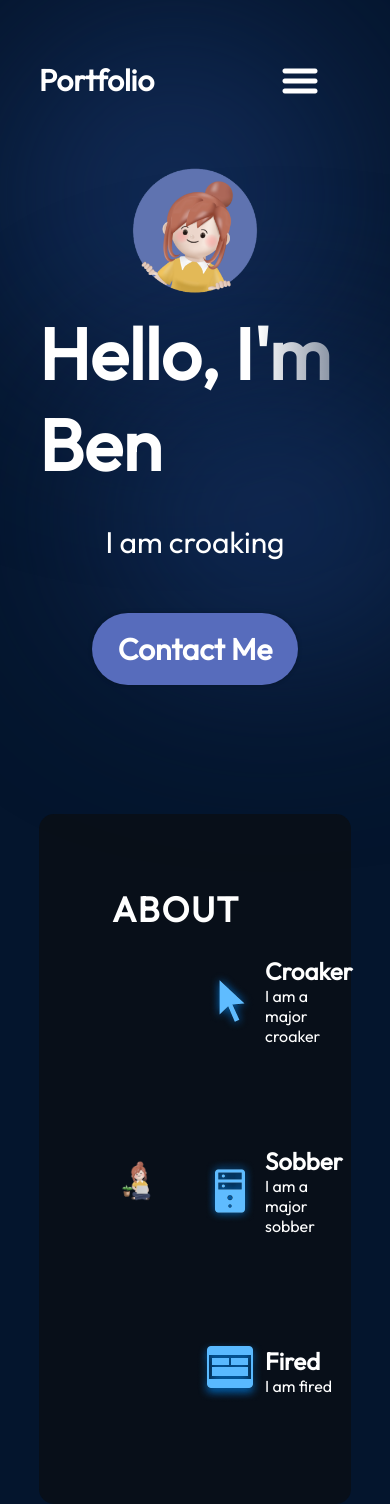
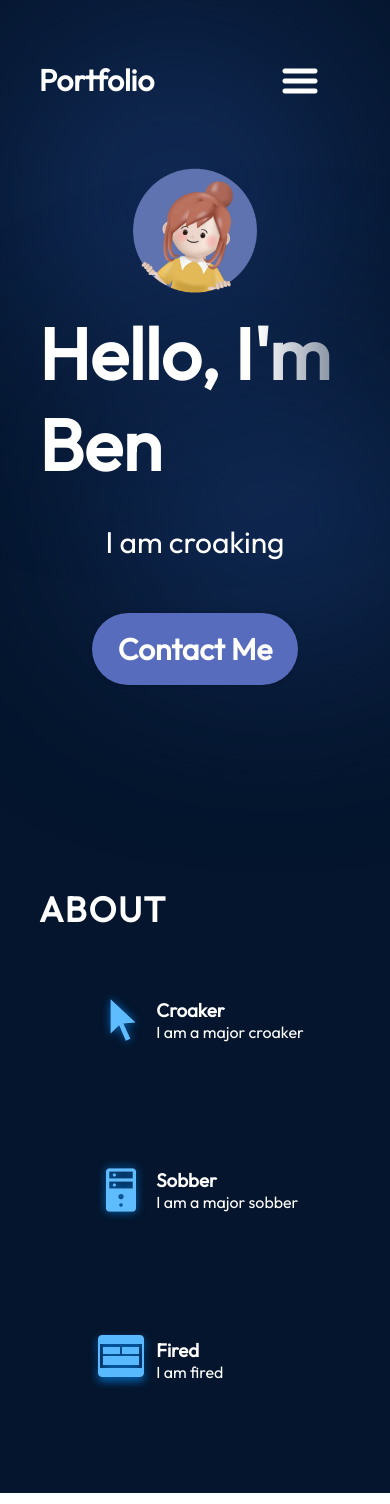
Before and after one commit to hnguyentran03/hnguyentran03.github.io, a React (Vite) app: page / in a window 390 px wide. Shown: the top 1504 px of the page. Built offline with nearby package versions, Linux system fonts and the light colour scheme.

Commit message:
finished about section

```diff
--- a/src/components/About/About.jsx
+++ b/src/components/About/About.jsx
@@ -5,7 +5,7 @@ import { getImageUrl } from '../../utils';
 
 export const About = () => {
   return (
-    <section className={styles.container}>
+    <section className={styles.container} id='about'>
         <h2 className={styles.title}>About</h2>
         <div className={styles.content}>
             <img src={getImageUrl('about/aboutImage.png')} alt='About Image' className={styles.aboutImage}/>
@@ -13,7 +13,7 @@ export const About = () => {
                 <li className={styles.aboutItem}>
                     <img src={getImageUrl('about/cursorIcon.png')} alt='Cursor Icon'/>
                     <div className={styles.aboutItemText}>
-                        <h1>Croaker</h1>
+                        <h3>Croaker</h3>
                         <p>
                             I am a major croaker
                         </p>
@@ -22,7 +22,7 @@ export const About = () => {
                 <li className={styles.aboutItem}>
                     <img src={getImageUrl('about/serverIcon.png')} alt='Server Icon'/>
                     <div className={styles.aboutItemText}>
-                        <h1>Sobber</h1>
+                        <h3>Sobber</h3>
                         <p>
                             I am a major sobber
                         </p>
@@ -31,7 +31,7 @@ export const About = () => {
                 <li className={styles.aboutItem}>
                     <img src={getImageUrl('about/uiIcon.png')} alt='UI Icon'/>
                     <div className={styles.aboutItemText}>
-                        <h1>Fired</h1>
+                        <h3>Fired</h3>
                         <p>
                             I am fired
                         </p>
--- a/src/components/About/About.module.css
+++ b/src/components/About/About.module.css
@@ -51,6 +51,40 @@
     transition: 0.4s;
 }
 
-.aboutImage.hover  {
+.aboutItem:hover  {
     background-size: 100% 100%;
 }
+
+.aboutItem:h3 {
+    font-size: 25px;
+    font-weight: 600;
+}
+
+.aboutItem:p {
+    font-size: 25px;
+}
+
+@media screen and (max-width: 830px) {
+    .container {
+        background-color: transparent;
+        padding-left: 0;
+        padding-right: 0;
+    }
+
+    .content {
+        flex-direction: column;
+    }
+
+    .aboutImage {
+        display: none;
+    }
+
+    .aboutItems {
+        margin-top: 29px;
+    }
+
+    .aboutItem {
+        padding-left: 0;
+        padding-right: 0;
+    }
+}
--- a/src/index.css
+++ b/src/index.css
@@ -4,3 +4,7 @@
   padding: 0;
   font-family: "Outfit", Arial, Helvetica, sans-serif;
 }
+
+html {
+  scroll-behavior: smooth;
+}
```
